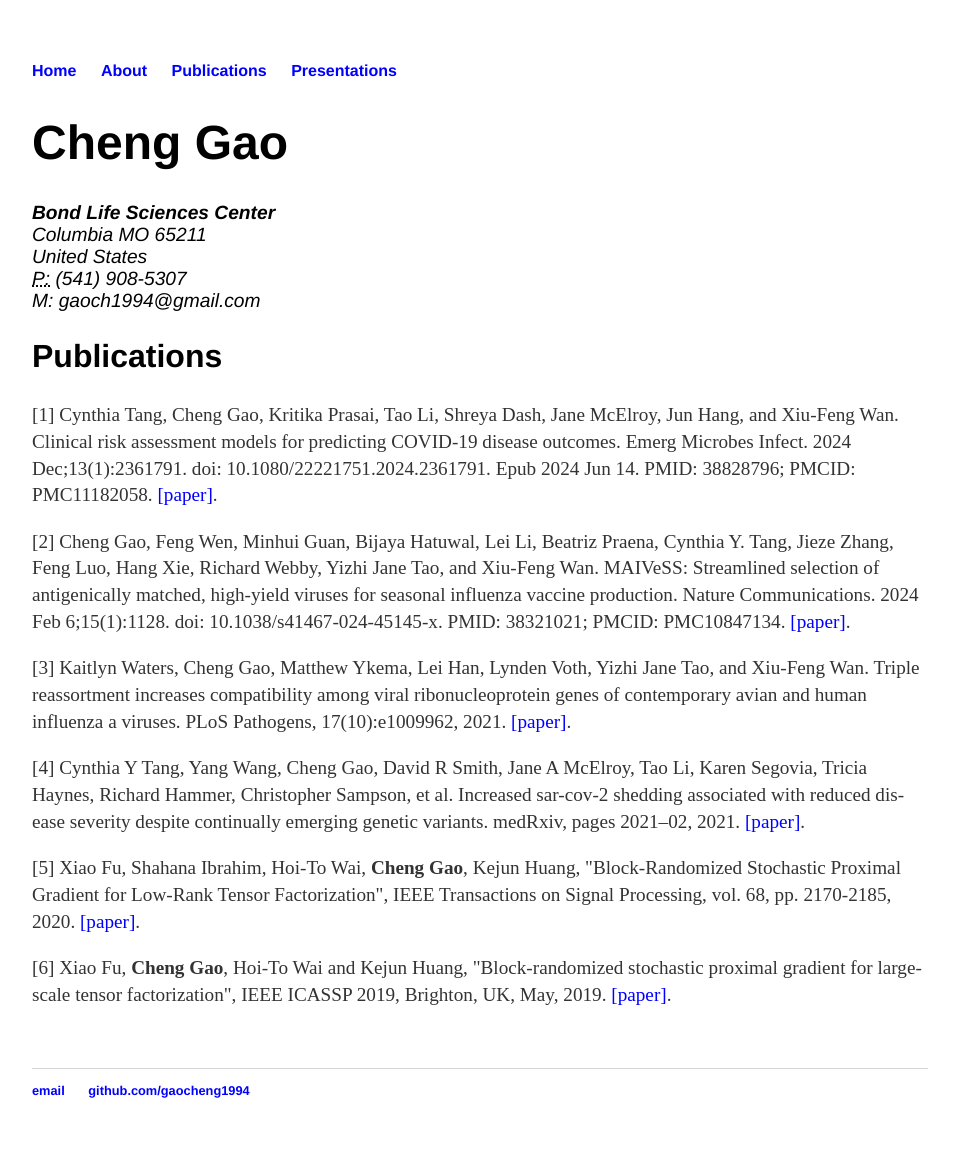
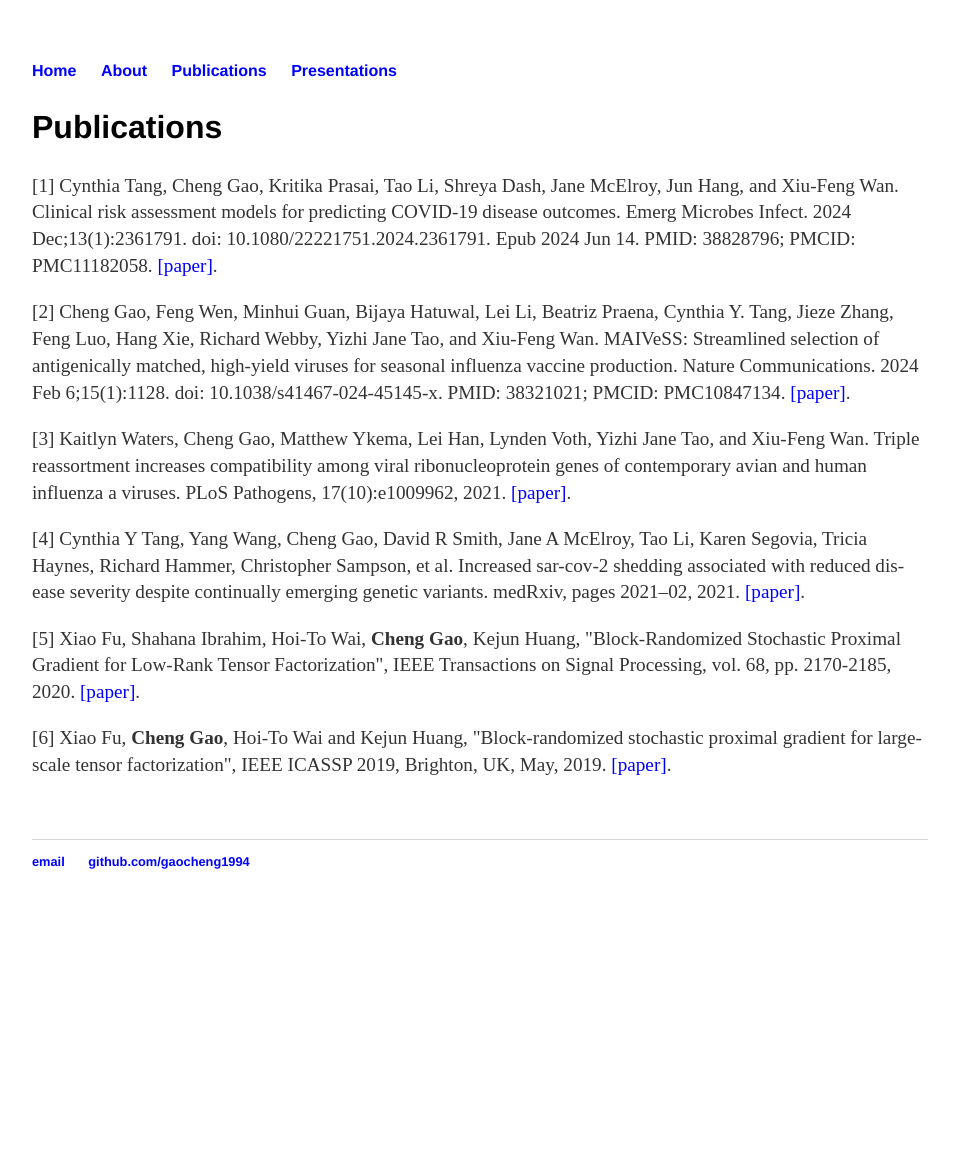
Before and after one commit to gaocheng1994/gaocheng1223.github.io, a Jekyll site: the page built from pub/index.html, in a window 1280 px wide. Shown: the whole page, without its empty margins (160-1119 px from the left). Built offline with Jekyll 4.4.1, drawn with Linux system fonts in a browser that asks for light colours; after the commit the page ends 931 px from its top, so only the background shows below that.

Commit message:
Update index.html

```diff
--- a/pub/index.html
+++ b/pub/index.html
@@ -5,14 +5,7 @@ title: Publications of Cheng Gao
 
 	<div class="cv">
 
-					<h1>Cheng Gao</h1>
-					<address>
-					<strong>Bond Life Sciences Center</strong><br>
-					Columbia MO 65211<br>
-					United States<br>
-					<abbr title="phone">P:</abbr> (541) 908-5307<br>
-					<span class="obfuscate">M:</abbr> gaoch1994@gmail.com</br>
-					</address>
+
 
 					<h2>Publications</h2>
 
```
